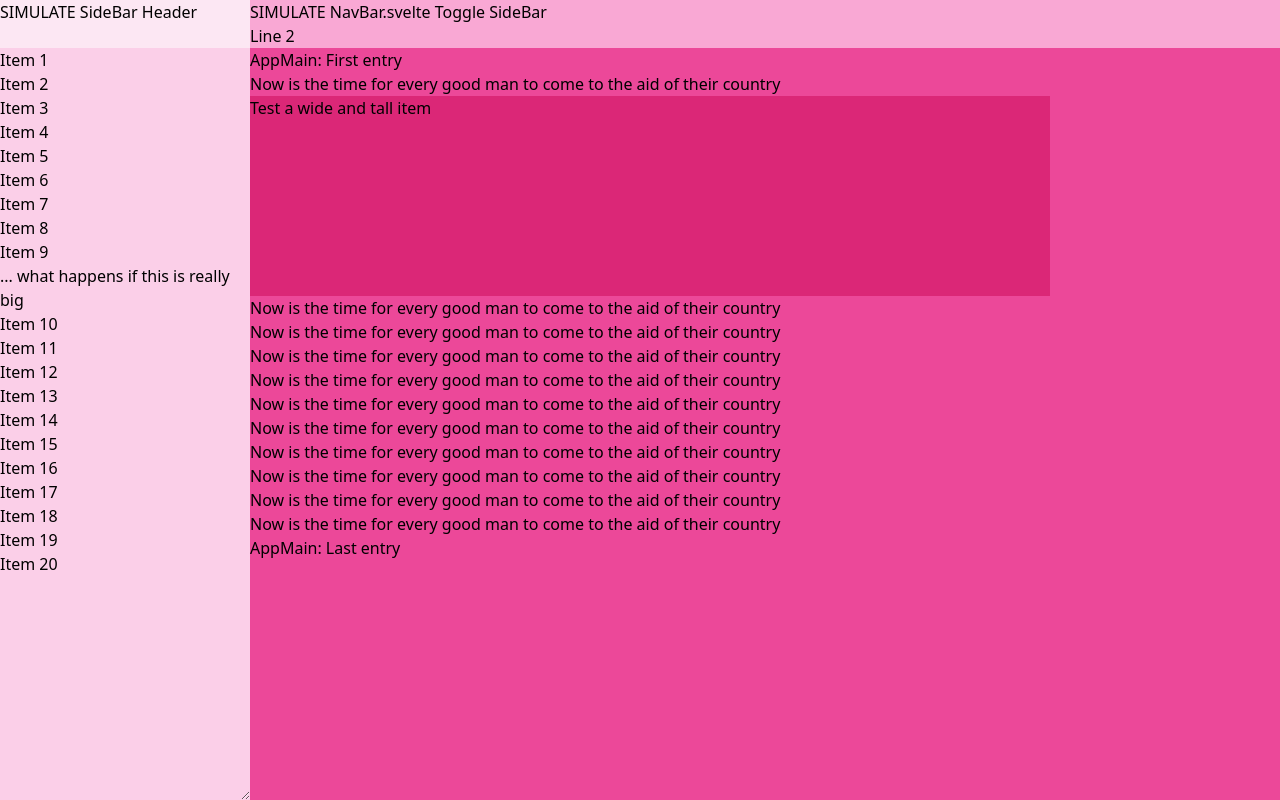
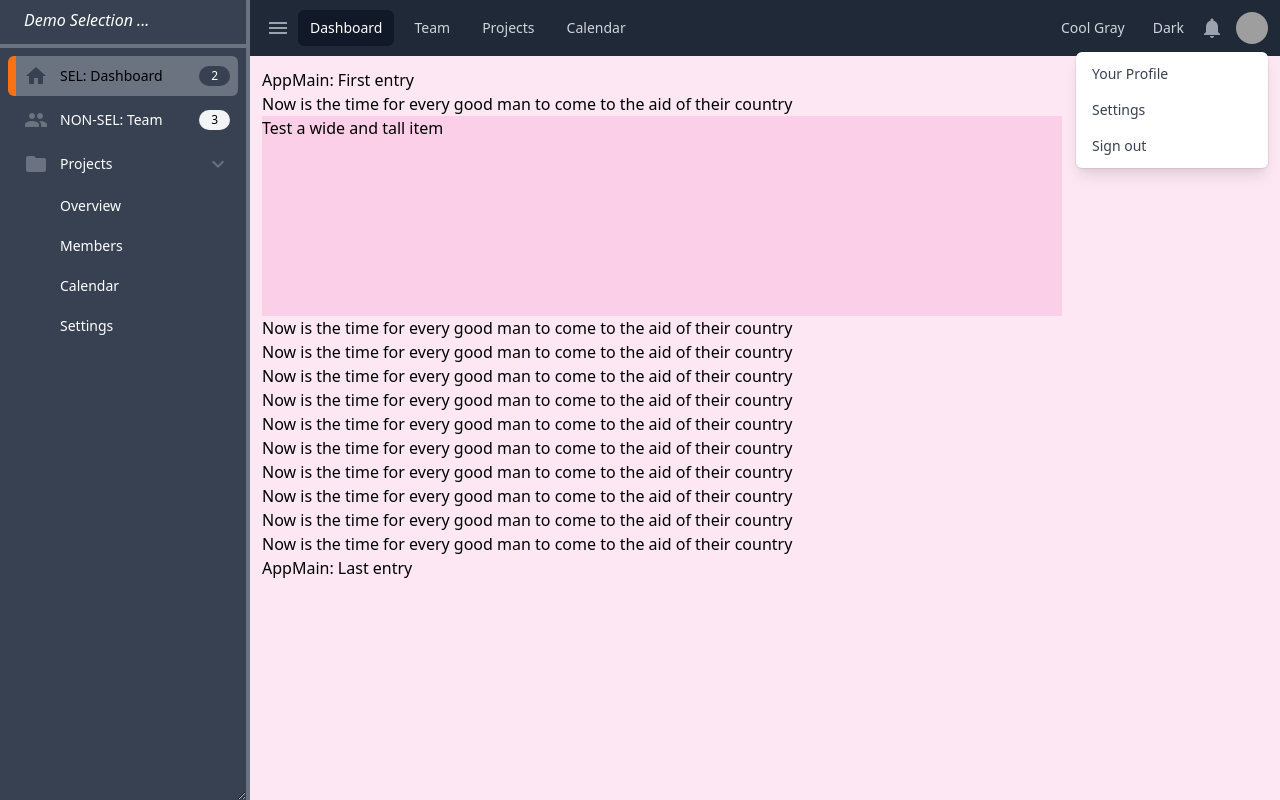
Before and after one commit to KevinAst/svelte-native-forms, a Svelte app: page / in a window 1280 px wide. Built offline with nearby package versions, Linux system fonts and the light colour scheme; grey boxes are pictures that could not be loaded.

Commit message:
color theme starting to come together (SideBar operational)

```diff
--- a/src/layout/AppMain.svelte
+++ b/src/layout/AppMain.svelte
@@ -1,8 +1,8 @@
 <!-- SIMULATE AppMain WITH it's independent scroll bars -->
-<div class="flex-1 overflow-x-auto overflow-y-auto bg-pink-500">
+<div class="flex-1 overflow-x-auto overflow-y-auto p-3 bg-pink-100">
   <p>AppMain: First entry</p>
   <p>Now is the time for every good man to come to the aid of their country</p>
-  <div style="width: 800px; height: 200px;" class="block bg-pink-600">
+  <div style="width: 800px; height: 200px;" class="block bg-pink-200">
     Test a wide and tall item
   </div>
   <p>Now is the time for every good man to come to the aid of their country</p>
--- a/src/layout/NavBar.svelte
+++ b/src/layout/NavBar.svelte
@@ -1,8 +1,23 @@
 <script>
+ import {onMount} from 'svelte';
  import {sideBar} from './SideBar.svelte';
+ import Icon      from '../util/ui/Icon.svelte';
+ import DCT       from './colorTheme';
+
+ let theme;
+ let inversion;
+ onMount( () => {
+   theme     = DCT.getActiveThemeName();
+   inversion = DCT.getActiveInvertShade();
+ });
 </script>
 
-<!-- SIMULATE NavBar (fixed height coorelates with height in <SideBar> header) -->
+<!-- Tailwind UI - NavBars -->
+
+<!-- ?? TW UI - Dark with quick action -->
+
+
+<!-- SIMULATE NavBar (fixed height coorelates with height in <SideBar> header)
 <div class="flex-none h-12 bg-pink-300">
   SIMULATE NavBar.svelte <button on:click={sideBar.toggle}>Toggle SideBar</button>
   <br/>
@@ -10,3 +25,74 @@
   <br/>
   Line 3
 </div>
+-->
+
+<!-- ?? TW UI - Dark with quick action -->
+<!--  ?? remove h-12  -->
+<nav class="flex-none bg-gray-800">
+  <div class="max-w-7xl mx-auto px-3">
+    <div class="flex justify-between h-14">
+      <div class="flex">
+
+        <div class="ml-1 flex items-center space-x-2">
+
+          <Icon name="menu"
+                title="Toggle SideBar"
+                class="select-none cursor-pointer text-gray-400 hover:text-white"
+                on:click={sideBar.toggle}/>
+
+          <!-- Current: "bg-gray-900 text-white", Default: "text-gray-300 hover:bg-gray-700 hover:text-white" -->
+          <a href="#" class="bg-gray-900 text-white px-3 py-2 rounded-md text-sm font-medium">Dashboard</a>
+          <a href="#" class="text-gray-300 hover:bg-gray-700 hover:text-white px-3 py-2 rounded-md text-sm font-medium">Team</a>
+          <a href="#" class="text-gray-300 hover:bg-gray-700 hover:text-white px-3 py-2 rounded-md text-sm font-medium">Projects</a>
+          <a href="#" class="text-gray-300 hover:bg-gray-700 hover:text-white px-3 py-2 rounded-md text-sm font-medium">Calendar</a>
+        </div>
+      </div>
+      <div class="flex items-center">
+        <div class="hidden md:ml-4 md:flex-shrink-0 md:flex md:items-center">
+
+          <span class="text-gray-300 hover:bg-gray-700 hover:text-white mr-1 px-3 py-2 rounded-md text-sm font-medium select-none cursor-pointer"
+                title="Next Theme"
+                on:click={() => theme = DCT.activateNextTheme()}>
+            {theme}
+          </span>
+
+          <span class="text-gray-300 hover:bg-gray-700 hover:text-white mr-1 px-3 py-2 rounded-md text-sm font-medium select-none cursor-pointer"
+                title="Toggle Dark/Light"
+                on:click={() => inversion = DCT.toggleInvertShade()}>
+            {inversion ? 'Dark' : 'Light'}
+          </span>
+
+          <Icon name="notifications"
+                class="select-none cursor-pointer text-gray-400 hover:text-white"/>
+
+          <!-- Profile dropdown -->
+          <div class="ml-3 relative">
+            <div>
+              <button class="bg-gray-800 flex text-sm rounded-full focus:outline-none focus:ring-2 focus:ring-offset-2 focus:ring-offset-gray-800 focus:ring-white" id="user-menu" aria-haspopup="true">
+                <span class="sr-only">Open user menu</span>
+                <img class="h-8 w-8 rounded-full" src="https://images.unsplash.com/photo-1472099645785-5658abf4ff4e?ixlib=rb-1.2.1&ixqx=jdLApQf8mZ&ixid=eyJhcHBfaWQiOjEyMDd9&auto=format&fit=facearea&facepad=2&w=256&h=256&q=80" alt="">
+              </button>
+            </div>
+            <!--
+                 Profile dropdown panel, show/hide based on dropdown state.
+
+                 Entering: "transition ease-out duration-200"
+                 From: "transform opacity-0 scale-95"
+                 To: "transform opacity-100 scale-100"
+                 Leaving: "transition ease-in duration-75"
+                 From: "transform opacity-100 scale-100"
+                 To: "transform opacity-0 scale-95"
+               -->
+            <div class="origin-top-right absolute right-0 mt-2 w-48 rounded-md shadow-lg py-1 bg-white ring-1 ring-black ring-opacity-5" role="menu" aria-orientation="vertical" aria-labelledby="user-menu">
+              <a href="#" class="block px-4 py-2 text-sm text-gray-700 hover:bg-gray-100" role="menuitem">Your Profile</a>
+              <a href="#" class="block px-4 py-2 text-sm text-gray-700 hover:bg-gray-100" role="menuitem">Settings</a>
+              <a href="#" class="block px-4 py-2 text-sm text-gray-700 hover:bg-gray-100" role="menuitem">Sign out</a>
+            </div>
+          </div>
+        </div>
+      </div>
+    </div>
+  </div>
+
+</nav>
--- a/src/layout/SideBar.svelte
+++ b/src/layout/SideBar.svelte
@@ -55,6 +55,7 @@
  //     * via inline style.left
  //   - SideBar width is adjustable (BY user via drag operation)
  import {onMount}  from 'svelte';
+ import Icon       from '../util/ui/Icon.svelte';
 
  let sideBarElm;
 
@@ -92,44 +93,121 @@
  });
 </script>
 
-<!-- SIMULATE: SideBar Flex container WITH full height of screen, and resize control -->
-<div class="absolute h-screen flex flex-col resize-x overflow-x-hidden transition-left bg-pink-200"
+<!-- SideBar Flex container WITH full height of screen, and resize control -->
+<div class="LAYOUT  absolute h-screen flex flex-col resize-x overflow-x-hidden transition-left
+            CURSOR  select-none cursor-pointer
+            MISC    pb-2 bg-primaryLight overflow-y-auto
+            DIVIDER border-primary border-r-4"
      bind:this={sideBarElm}>
 
-  <!-- SIMULATE SideBar Header (fixed height coorelates with height in <NavBar>) -->
-  <div class="flex-none h-12 bg-pink-100">
-    SIMULATE SideBar Header
+  <!-- SideBar Header (fixed height coorelates with height in <NavBar>)
+     - ?? sync height to NavBar
+     -->
+  <div class="LAYOUT flex-none h-12
+              MISC   px-4 bg-primaryLight border-primary border-b-4">
+
+    <span class="text-onLight
+                 h-10 flex items-center px-2 py-2 text-base font-medium italic">
+      Demo Selection ...
+    </span>
   </div>
 
-  <!-- SIMULATE SideBarItems WITH it's independent scroll bars -->
-  <div class="flex-1 overflow-y-auto">
+  <!-- SideBarItems WITH it's independent scroll bars -->
+  <nav class="LAYOUT flex-1 overflow-y-auto
+              MIST   p-2 space-y-1"
+       aria-label="Sidebar">
 
-    <!-- SIMULATE SideBarItem -->
-    <div>Item 1</div>
-    <div>Item 2</div>
-    <div>Item 3</div>
-    <div>Item 4</div>
-    <div>Item 5</div>
-    <div>Item 6</div>
-    <div>Item 7</div>
-    <div>Item 8</div>
-    <div>Item 9<br/>... what happens if this is really big</div>
-    <div>Item 10</div>
-    <div>Item 11</div>
-    <div>Item 12</div>
-    <div>Item 13</div>
-    <div>Item 14</div>
-    <div>Item 15</div>
-    <div>Item 16</div>
-    <div>Item 17</div>
-    <div>Item 18</div>
-    <div>Item 19</div>
-    <div>Item 20</div>
-  </div>
+    <!-- Selected Sample -->
+    <span class="SELECTED-COLOR  bg-primary text-onDark
+                 SELECTED-BORDER border-secondary border-l-8
+                 OTHER group flex items-center px-2 py-2 text-sm font-medium rounded-md">
+      <!-- Selected Icon -->
+      <Icon name="home"
+            class="mr-3
+                   SELECTED-COLOR text-primaryLight"/>
+      SEL: Dashboard
+      <!-- Selected Notice -->
+      <span class="SELECTED-COLOR bg-primaryLight text-onLight
+                   ml-auto inline-block py-0.5 px-3 text-xs font-medium rounded-full">
+        2
+      </span>
+    </span>
+
+    <!-- Non-Selected Sample -->
+    <span class="NON-SELECTED-COLOR text-onLight
+                 NON-SELECTED-BORDER  border-transparent border-l-8
+                 HOVER hover:bg-primary hover:text-onDark
+                 OTHER group flex items-center px-2 py-2 text-sm font-medium rounded-md">
+      <!-- Non-Selected Icon -->
+      <Icon name="people"
+            class="mr-3
+                   PRIMARY-COLOR text-primary
+                   HOVER-COLOR   group-hover:text-primaryLight"/>
+      NON-SEL: Team
+      <!-- Non-Selected Notice -->
+      <span class="PRIMARY-COLOR             bg-primaryDark              text-onDark
+                   HOVER-COLOR   group-hover:bg-primaryLight group-hover:text-onLight
+                   ml-auto inline-block py-0.5 px-3 text-xs font-medium rounded-full">
+        3
+      </span>
+    </span>
+
+    <!-- With expandable sections -->
+    <span class="NON-SELECTED-COLOR text-onLight
+                 NON-SELECTED-BORDER  border-transparent border-l-8
+                 HOVER hover:bg-primary hover:text-onDark
+                 OTHER group flex items-center px-2 py-2 text-sm font-medium rounded-md">
+      <Icon name="folder"
+            class="mr-3
+                   PRIMARY-COLOR text-primary
+                   HOVER-COLOR   group-hover:text-primaryLight"/>
+      Projects
+      <!-- KJB: ml-auto moves to right (auto receives it's share of unused space) -->
+      <!--      JUST LIKE: mx-auto would center in remaining space -->
+      <Icon name="expand_more"
+            class="ml-auto
+                   PRIMARY-COLOR text-primary
+                   HOVER-COLOR   group-hover:text-primaryLight"/>
+    </span>
+
+    <!-- Expandable link section, ?? show/hide based on state -->
+    <div class="space-y-1">
+
+      <span class="NON-SELECTED-COLOR text-onLight
+                   NON-SELECTED-BORDER  border-transparent border-l-8
+                   HOVER hover:bg-primary hover:text-onDark
+                   OTHER group flex items-center pl-11 px-2 py-2 text-sm font-medium rounded-md">
+        Overview
+      </span>
+
+      <span class="text-onLight
+                   border-transparent border-l-8
+                   hover:bg-primary hover:text-onDark
+                   group flex items-center pl-11 px-2 py-2 text-sm font-medium rounded-md">
+        Members
+      </span>
+
+      <span class="text-onLight
+                   border-transparent border-l-8
+                   hover:bg-primary hover:text-onDark
+                   group flex items-center pl-11 px-2 py-2 text-sm font-medium rounded-md">
+        Calendar
+      </span>
+
+      <span class="text-onLight
+                   border-transparent border-l-8
+                   hover:bg-primary hover:text-onDark
+                   group flex items-center pl-11 px-2 py-2 text-sm font-medium rounded-md">
+        Settings
+      </span>
+    </div>
+
+  </nav>
 </div>
 
+
 <style>
- /* carve out our own style (rather than customize tailwind for left ONLY property) */
+ /* carve out our own transition style (rather than customize tailwind for left ONLY property) */
  /* NOTE: tailwind usage of `transition-all duration-500` THWARTS resizing by user dragging (unsure why) */
  .transition-left {
    transition: left 0.5s; /* NOTE: duration should match animation in <AppContainer> */
--- a/src/layout/colorTheme.js
+++ b/src/layout/colorTheme.js
@@ -1,30 +1,62 @@
 import {initDCT} from '../util/ui/tailwind-dynamic-color-themes/index'; // AI: for some reason, when imported from tailwind.config.js, NodeJS does NOT know how to resolve this WITHOUT index
 
-const schema = [['primary'], 'onPrimary'];
+const schema = [
+  'primaryLight',
+  'primary',
+  'primaryDark',
+
+  'secondaryLight',
+  'secondary',
+  'secondaryDark',
+
+  'onLight',
+  'onDark',
+];
 
 const themes = {
-  gray: {
+  'Cool Gray': themeGenerator('coolGray',  'orange'),
+  'Black/White': {
     contextColors: {
-      primary:   'coolGray',
-      onPrimary: 'white',
-    },
+      'primaryLight':   `white`,
+      'primary':        `gray-500`,
+      'primaryDark':    `black`,
+
+      'secondaryLight': `red-300`,
+      'secondary':      `red-500`,
+      'secondaryDark':  `red-900`,
+
+      'onLight':        'black',
+      'onDark':         'white',
+    }
   },
-  emerald: {
-    contextColors: {
-      primary:   'emerald',
-      onPrimary: 'white',
-    },
-  },
-  amber: {
-    contextColors: {
-      primary:   'amber',
-      onPrimary: 'white',
-    },
-  },
+  'Amber':     themeGenerator('amber',     'indigo'),
+  'Emerald':   themeGenerator('emerald',   'red'),
+  'Teal':      themeGenerator('teal',      'rose'),
+  'Blue':      themeGenerator('lightBlue', 'orange'),
+  'Cyan':      themeGenerator('cyan',      'orange'),
+  'Red':       themeGenerator('red',       'green'),
+  'Pink':      themeGenerator('pink',      'lime'),
 };
 
-const initialThemeName   = undefined;  // AI: ENHANCE TO pull from local storage
-const initialInvertShade = undefined;  //     ditto
+const initialThemeName   = 'Cool Gray'; // AI: ENHANCE TO pull from local storage
+const initialInvertShade = true;        //     ditto
 
 const DCT = initDCT(schema, themes, initialThemeName, initialInvertShade);
 export default DCT;
+
+function themeGenerator(primary, secondary) {
+  return {
+    contextColors: {
+      'primaryLight':   `${primary}-300`,
+      'primary':        `${primary}-500`,
+      'primaryDark':    `${primary}-900`,
+
+      'secondaryLight': `${secondary}-300`,
+      'secondary':      `${secondary}-500`,
+      'secondaryDark':  `${secondary}-900`,
+
+      'onLight':        'black',
+      'onDark':         'white',
+    }
+  };
+}
```
